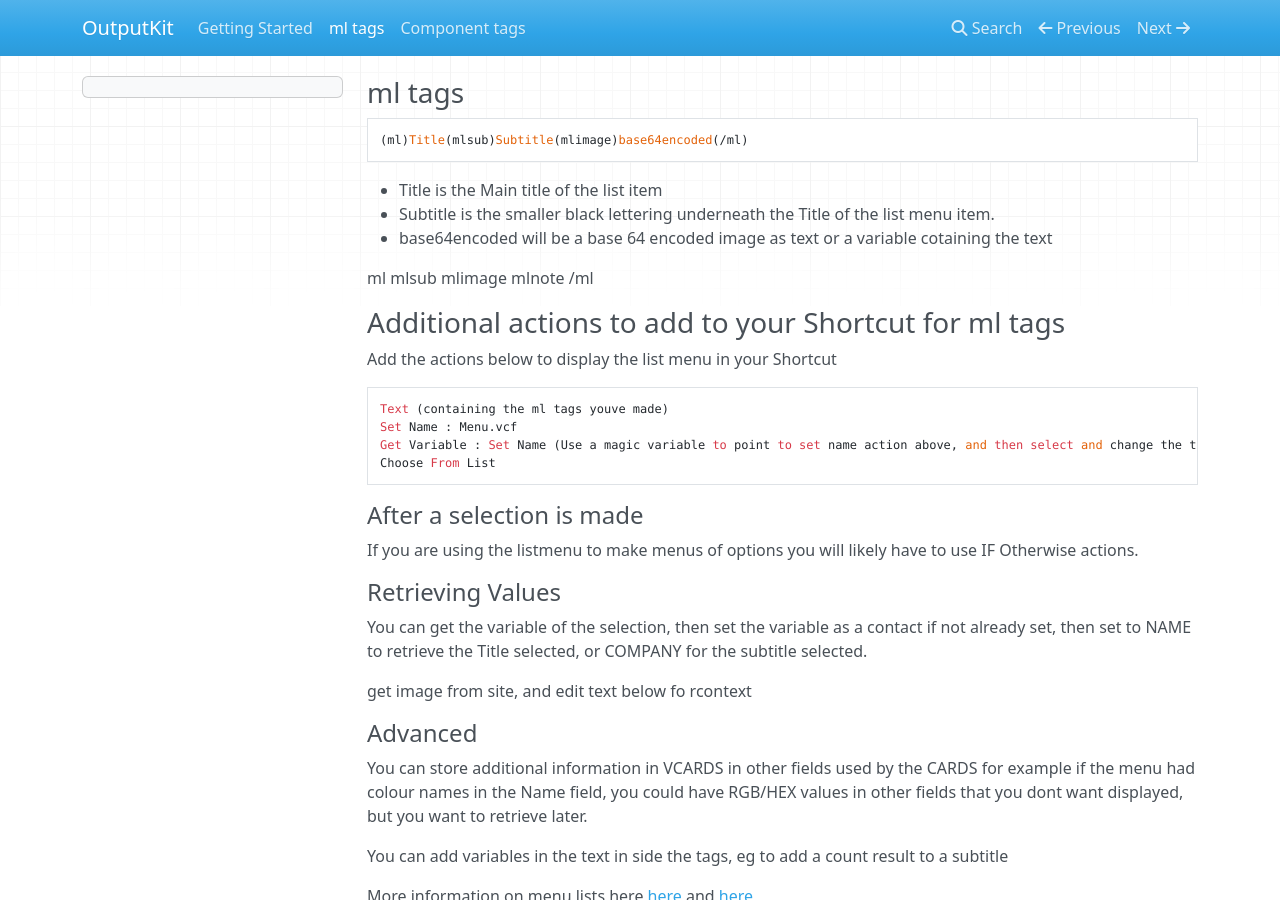
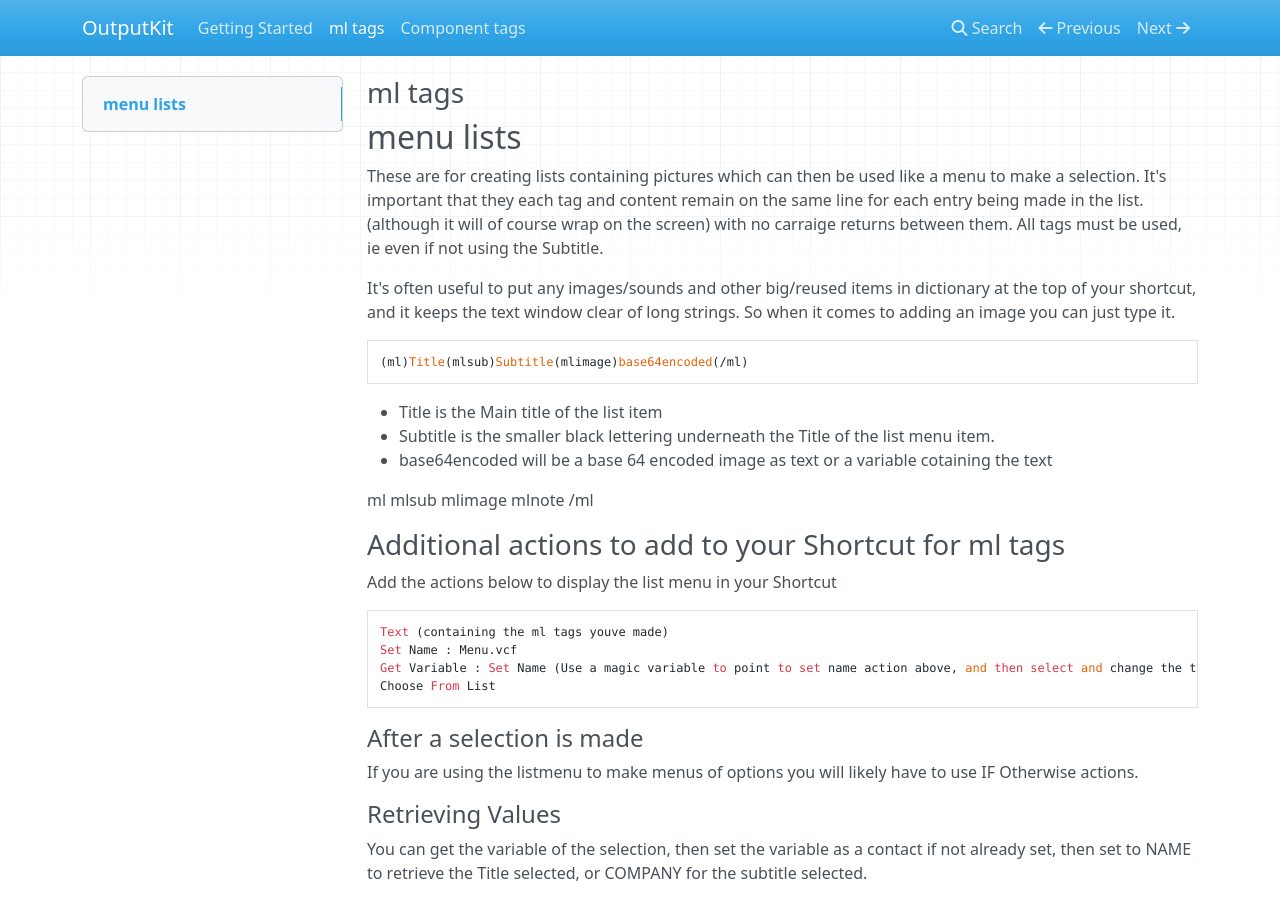
Before and after one commit to nturpin0/OutputKit, an MkDocs documentation site: the page built from docs/mltags.md, in a window 1280 px wide and 900 px high. Built offline with MkDocs 1.6.1, drawn with Linux system fonts in a browser that asks for light colours; nearby versions of some CDN libraries.

Commit message:
Update mltags.md

````diff
--- a/docs/mltags.md
+++ b/docs/mltags.md
@@ -1,4 +1,11 @@
 ### ml tags
+
+## menu lists
+These are for creating lists containing pictures which can then be used like a menu to make a selection. It's important that they each tag and content remain on the same line for each entry being made in the list.
+(although it will of course wrap on the screen) with no carraige returns between them. All tags must be used, ie even if not using the Subtitle.
+
+It's often useful to put any images/sounds and other big/reused items in dictionary at the top of your shortcut, and it keeps the text window clear of long strings. So when it comes to adding an image you can just type it.
+
 ```
 (ml)Title(mlsub)Subtitle(mlimage)base64encoded(/ml)
 ```
````
